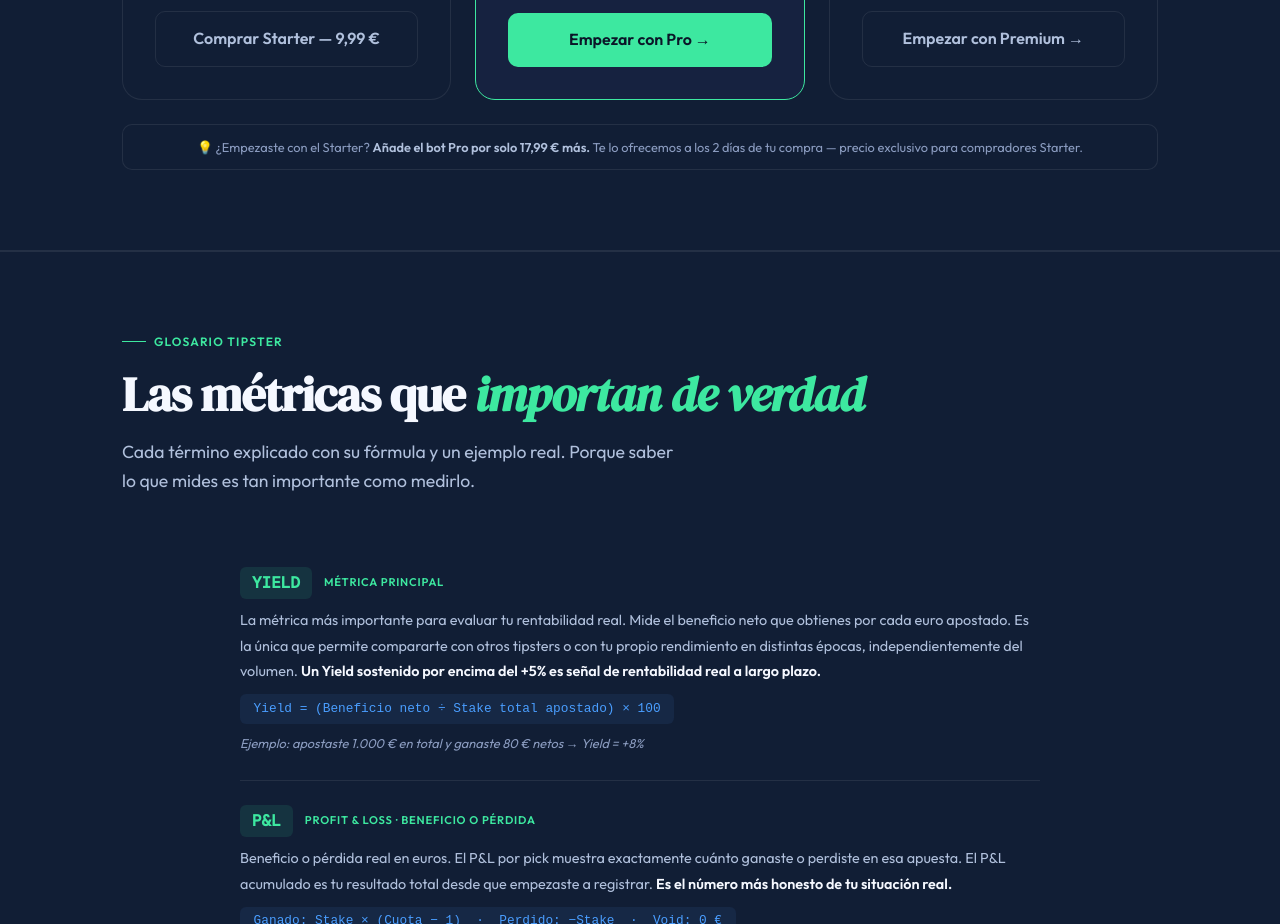
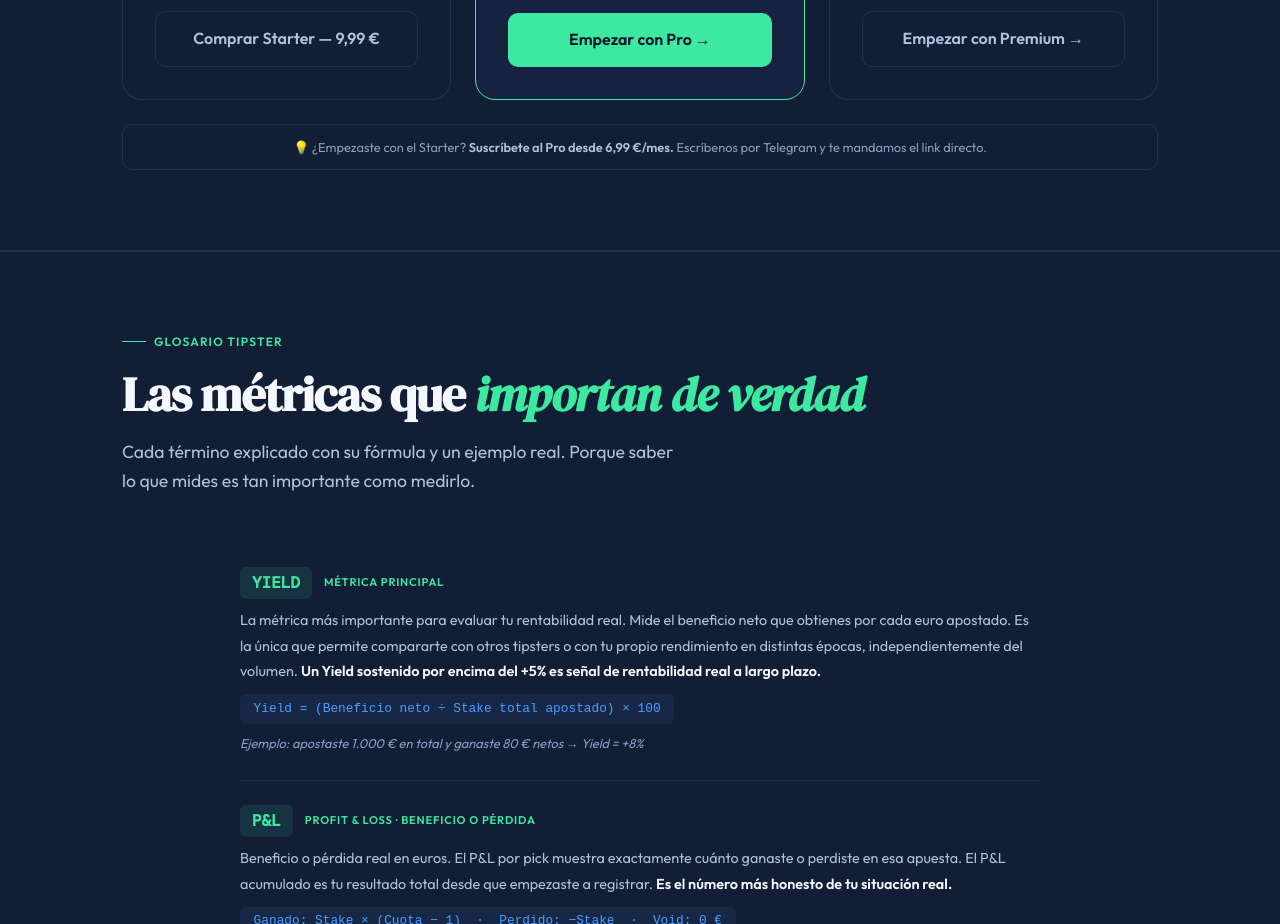
Before and after one commit to mmzh97/yieldlog, a plain HTML site: page index.html in a window 1280 px wide. Shown: the part 5140-6064 px from the top of the page. Drawn offline with nearby package versions, Linux system fonts and the light colour scheme.

Commit message:
Update index.html

```diff
--- a/index.html
+++ b/index.html
@@ -671,8 +671,8 @@
   </div>
 
   <p class="upsell-note">
-    💡 ¿Empezaste con el Starter? <strong>Añade el bot Pro por solo 17,99 € más.</strong>
-    Te lo ofrecemos a los 2 días de tu compra — precio exclusivo para compradores Starter.
+    💡 ¿Empezaste con el Starter? <strong>Suscríbete al Pro desde 6,99 €/mes.</strong>
+    Escríbenos por Telegram y te mandamos el link directo.
   </p>
 </section>
 </div>
```
